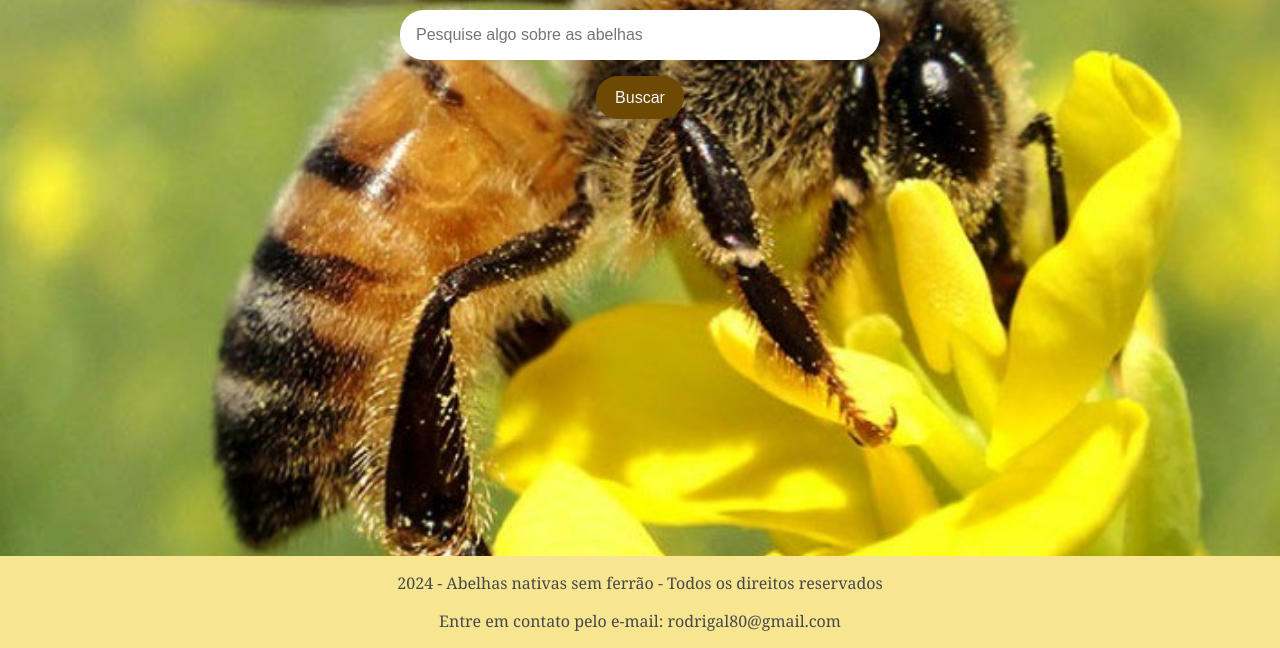
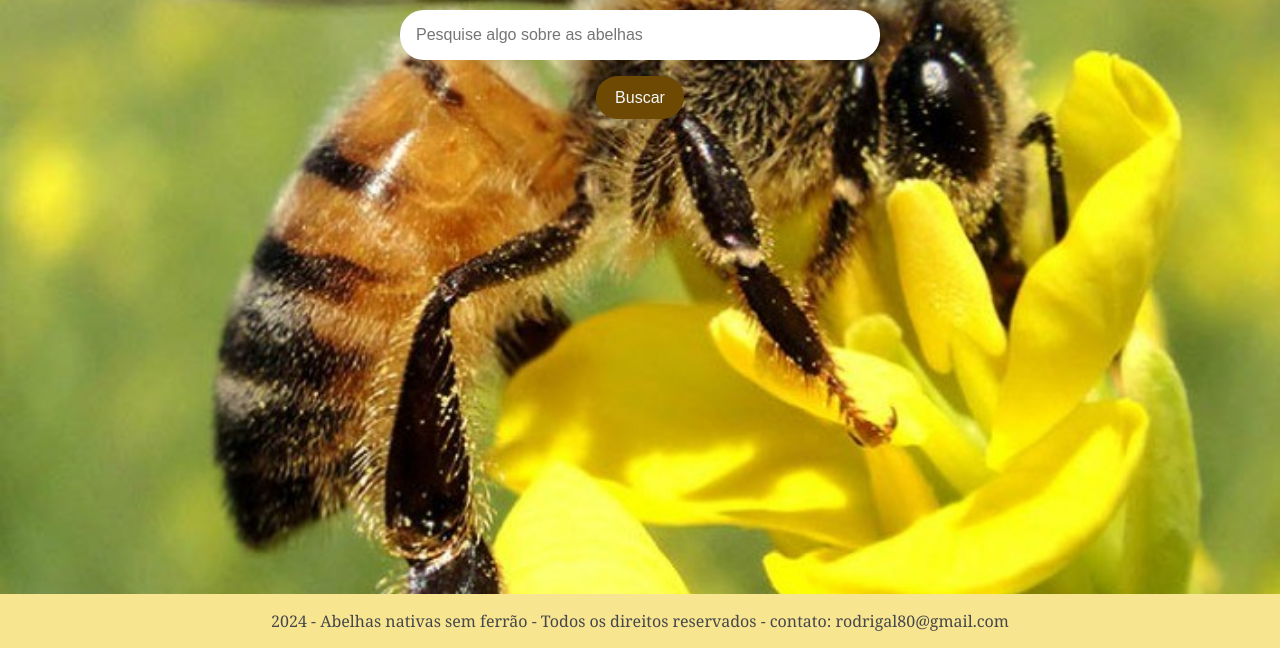
Before and after one commit to RodrigoC-Almeida/Imersao-Alura, a plain HTML site: page index.html in a window 1280 px wide. Shown: the part 152-800 px from the top of the page. Drawn offline with Linux system fonts and the light colour scheme.

Commit message:
Add files via upload

```diff
--- a/index.html
+++ b/index.html
@@ -25,8 +25,7 @@
     </main>
 
     <footer>
-        <p>2024 - Abelhas nativas sem ferrão - Todos os direitos reservados</p>
-        <p>Entre em contato pelo e-mail: rodrigal80@gmail.com</p>
+        <p>2024 - Abelhas nativas sem ferrão - Todos os direitos reservados -  contato: rodrigal80@gmail.com</p>
     </footer>
     <script src="dados.js"></script>
     <script src="app.js"></script>
```
